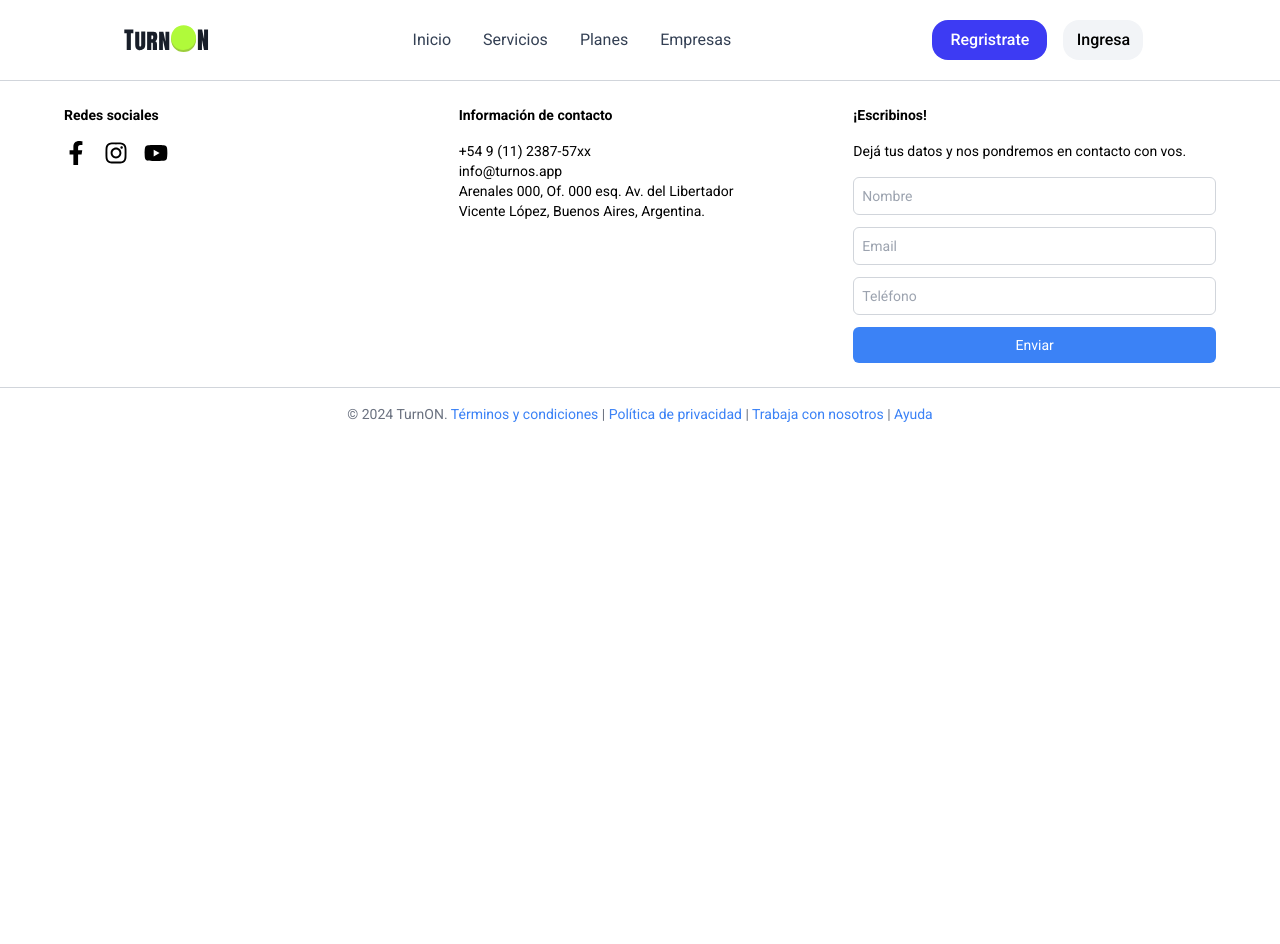
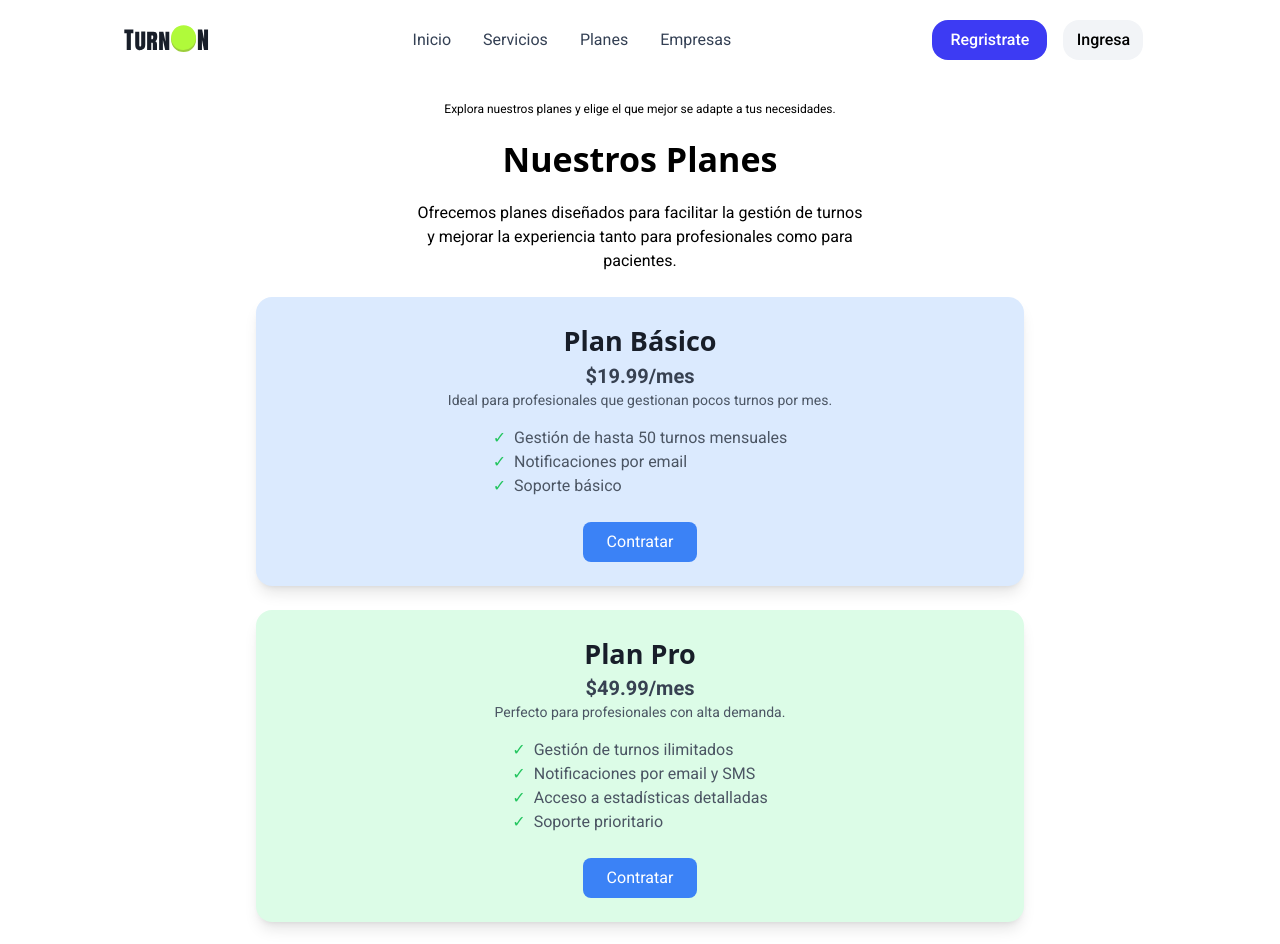
Before and after one commit to No-Country-simulation/C22-54-t-webapp_TurnOn, a React (Vite) app in the folder turnOn-front/: page /plans in a window 1280 px wide. Shown: the top 944 px of the page. Before the commit the page ends 800 px from the top, so only its background shows below. Built offline with nearby package versions, Linux system fonts and the light colour scheme.

Commit message:
Add: Paginas restantes

```diff
--- a/turnOn-front/src/App.tsx
+++ b/turnOn-front/src/App.tsx
@@ -5,7 +5,9 @@ import Register from "./pages/Register";
 import Home from "./pages/Home";
 import Footer from "./components/Footer";
 import Welcome from "./pages/Welcome";
-
+import ServicesPage from "./pages/Services";
+import CompaniesPage from "./pages/Companies";
+import PlansPage from "./pages/PlansPage";
 
 function App() {
   return (
@@ -17,6 +19,9 @@ function App() {
           <Route path="/register" element={<Register />} />
           <Route path="/login" element={<Login />} />
           <Route path="/home" element={<Home />} />
+          <Route path="/services" element={<ServicesPage />} />
+          <Route path="/plans" element={<PlansPage />} />
+          <Route path="/companies" element={<CompaniesPage />} />
         </Routes>
       </main>
       <Footer />
--- a/turnOn-front/src/components/Navbar.tsx
+++ b/turnOn-front/src/components/Navbar.tsx
@@ -26,13 +26,13 @@ export const Navbar = () => {
                         <Link to='/'>Inicio</Link>
                     </li>
                     <li>
-                        <Link to='/'>Servicios</Link>
+                        <Link to='/services'>Servicios</Link>
                     </li>
                     <li>
-                        <Link to='/'>Planes</Link>
+                        <Link to='/plans'>Planes</Link>
                     </li>
                     <li>
-                        <Link to='/'>Empresas</Link>
+                        <Link to='/companies'>Empresas</Link>
                     </li>
                 </ul>
             </section>
--- a/turnOn-front/src/components/home/benefits.tsx
+++ /dev/null
@@ -1,27 +0,0 @@
-import { benefits } from "../../mocks/benefits";
-
-const Benefits = () => {
-  return (
-    <section className="max-w-[560px]  mx-4 my-10">
-      <div className="flex flex-col gap-4 text-center [&>p]:text-small [&>p]:max-w-md items-center">
-        <p>Algunos de nuestros beneficios.</p>
-        <h2 className="text-h2 font-bold font-sans">¿Por qué usar TurnON?</h2>
-        <p>
-          Nuestro objetivo es ayudarte a hacer más fácil el proceso de cuidar tu
-          salud y sabemos que la gestión de turnos es una de las mejores maneras
-          de empezar.
-        </p>
-      </div>
-      <div className="flex flex-col justify-center items-center gap-6 mt-6  [&>article]:w-full [&>article]:h-[225px] [&>article]:flex [&>article]:px-4 [&>article]:text-center [&>article]:items-center [&>article]:rounded-2xl  [&>article>h3]:text-h3 [&>article>h3]:font-sans [&>article>h3]:font-bold [&>article>h3]:text-black-80">
-        {benefits.map((article, index) => (
-          <article key={index} className={`shadow-lg ${article.bg}`}>
-            <h3>{article.text}</h3>
-          </article>
-        ))}
-      </div>
-      ;
-    </section>
-  );
-};
-
-export default Benefits;
--- a/turnOn-front/src/mocks/benefits.ts
+++ b/turnOn-front/src/mocks/benefits.ts
@@ -1,4 +1,4 @@
-export const benefits = [
+export const services = [
     { text: "Podrás elegir entre muchos profesionales", bg: "bg-secondary" },
     { text: "Retoma el control de tu tiempo", bg: "bg-secondary-2" },
     { text: "Menos probabilidad de olvidar tus citas", bg: "bg-secondary-2" },
--- /dev/null
+++ b/turnOn-front/src/mocks/companies.ts
@@ -0,0 +1,23 @@
+export const companies = [
+    {
+        name: "Empresa Alpha",
+        logo: "/logos/alpha.png", // Ruta de un logo (puedes cambiarlo)
+        description:
+            "Líder en soluciones tecnológicas, confiando en nuestra plataforma para la gestión de turnos.",
+        bg: "bg-gray-100", // Color de fondo personalizado
+    },
+    {
+        name: "Beta Health",
+        logo: "/logos/beta.png",
+        description:
+            "Clínica de atención primaria que mejora la experiencia de pacientes con nuestras herramientas.",
+        bg: "bg-gray-50",
+    },
+    {
+        name: "Gamma Corp",
+        logo: "/logos/gamma.png",
+        description:
+            "Una empresa global que optimiza su gestión de recursos humanos con nuestra solución.",
+        bg: "bg-gray-200",
+    },
+];
--- /dev/null
+++ b/turnOn-front/src/mocks/plans.ts
@@ -0,0 +1,37 @@
+export const plans = [
+    {
+      title: "Plan Básico",
+      price: "$19.99/mes",
+      description: "Ideal para profesionales que gestionan pocos turnos por mes.",
+      features: [
+        "Gestión de hasta 50 turnos mensuales",
+        "Notificaciones por email",
+        "Soporte básico",
+      ],
+      bg: "bg-blue-100", // Puedes personalizar el color
+    },
+    {
+      title: "Plan Pro",
+      price: "$49.99/mes",
+      description: "Perfecto para profesionales con alta demanda.",
+      features: [
+        "Gestión de turnos ilimitados",
+        "Notificaciones por email y SMS",
+        "Acceso a estadísticas detalladas",
+        "Soporte prioritario",
+      ],
+      bg: "bg-green-100", // Personalizar color
+    },
+    {
+      title: "Plan Premium",
+      price: "$99.99/mes",
+      description: "La mejor solución para clínicas y grandes equipos.",
+      features: [
+        "Turnos ilimitados para múltiples profesionales",
+        "Integración con sistemas externos",
+        "Notificaciones personalizadas",
+        "Soporte dedicado 24/7",
+      ],
+      bg: "bg-yellow-100", // Personalizar color
+    },
+  ];
--- /dev/null
+++ b/turnOn-front/src/pages/Companies.tsx
@@ -0,0 +1,38 @@
+import { companies } from "@/mocks/companies";
+
+const CompaniesPage = () => {
+    return (
+        <section className="max-w-[768px] mx-auto my-10 text-center">
+            <div className="flex flex-col gap-4 items-center">
+                <p className="text-small max-w-md">
+                    Estas son algunas de las empresas que confían en nuestro servicio.
+                </p>
+                <h2 className="text-h2 font-bold font-sans">Empresas Asociadas</h2>
+                <p className="max-w-md">
+                    Nuestra plataforma es utilizada por empresas líderes en diferentes
+                    industrias para optimizar la gestión de turnos y mejorar la experiencia de sus clientes.
+                </p>
+            </div>
+            <div className="grid grid-cols-1 md:grid-cols-2 lg:grid-cols-3 gap-6 mt-6">
+                {companies.map((company, index) => (
+                    <article
+                        key={index}
+                        className={`flex flex-col items-center justify-between p-6 rounded-2xl shadow-lg transition-transform transform hover:scale-105 hover:shadow-2xl ${company.bg}`}
+                    >
+                        <img
+                            src={company.logo}
+                            alt={`Logo de ${company.name}`}
+                            className="w-16 h-16 mb-4 object-contain"
+                        />
+                        <h3 className="text-h3 font-sans font-bold text-black-80">
+                            {company.name}
+                        </h3>
+                        <p className="text-sm text-gray-600">{company.description}</p>
+                    </article>
+                ))}
+            </div>
+        </section>
+    );
+};
+
+export default CompaniesPage;
--- /dev/null
+++ b/turnOn-front/src/pages/PlansPage.tsx
@@ -0,0 +1,44 @@
+import { plans } from "@/mocks/plans";
+
+const PlansPage = () => {
+    return (
+        <section className="max-w-[768px] mx-auto my-10 text-center">
+            <div className="flex flex-col gap-4 items-center">
+                <p className="text-small max-w-md">
+                    Explora nuestros planes y elige el que mejor se adapte a tus necesidades.
+                </p>
+                <h2 className="text-h2 font-bold font-sans">Nuestros Planes</h2>
+                <p className="max-w-md">
+                    Ofrecemos planes diseñados para facilitar la gestión de turnos y mejorar
+                    la experiencia tanto para profesionales como para pacientes.
+                </p>
+            </div>
+            <div className="flex flex-col gap-6 mt-6">
+                {plans.map((plan, index) => (
+                    <article
+                        key={index}
+                        className={`w-full flex flex-col items-center justify-between p-6 rounded-2xl shadow-lg transition-transform transform hover:scale-105 hover:shadow-2xl ${plan.bg}`}
+                    >
+                        <h3 className="text-h3 font-sans font-bold text-black-80">
+                            {plan.title}
+                        </h3>
+                        <p className="text-xl font-semibold text-gray-700">{plan.price}</p>
+                        <p className="text-sm text-gray-600">{plan.description}</p>
+                        <ul className="text-left text-gray-600 mt-4">
+                            {plan.features.map((feature, i) => (
+                                <li key={i} className="before:content-['✓'] before:mr-2 before:text-green-500">
+                                    {feature}
+                                </li>
+                            ))}
+                        </ul>
+                        <button className="mt-6 px-6 py-2 bg-blue-500 text-white rounded-lg hover:bg-blue-600">
+                            Contratar
+                        </button>
+                    </article>
+                ))}
+            </div>
+        </section>
+    );
+};
+
+export default PlansPage;
--- /dev/null
+++ b/turnOn-front/src/pages/Services.tsx
@@ -0,0 +1,35 @@
+import { services } from "../mocks/benefits";
+
+const ServicesPage = () => {
+  return (
+    <section className="max-w-[560px] mx-auto my-10 text-center">
+      <div className="flex flex-col gap-4 items-center">
+        <p className="text-small max-w-md">
+          Algunos de nuestros beneficios.
+        </p>
+        <h2 className="text-h2 font-bold font-sans">
+          ¿Por qué usar TurnON?
+        </h2>
+        <p className="max-w-md">
+          Nuestro objetivo es ayudarte a hacer más fácil el proceso de cuidar tu
+          salud y sabemos que la gestión de turnos es una de las mejores maneras
+          de empezar.
+        </p>
+      </div>
+      <div className="flex flex-col justify-center items-center gap-6 mt-6">
+        {services.map((article, index) => (
+          <article
+            key={index}
+            className={`w-full h-[225px] flex px-4 items-center justify-center text-center rounded-2xl shadow-lg transition-transform transform hover:scale-105 hover:shadow-2xl ${article.bg}`}
+          >
+            <h3 className="text-h3 font-sans font-bold text-black-80">
+              {article.text}
+            </h3>
+          </article>
+        ))}
+      </div>
+    </section>
+  );
+};
+
+export default ServicesPage;
```
Also changed, not shown: turnOn-front/public/logo2.svg (added), 1 other file (tests, documents, lock files or other folders).
